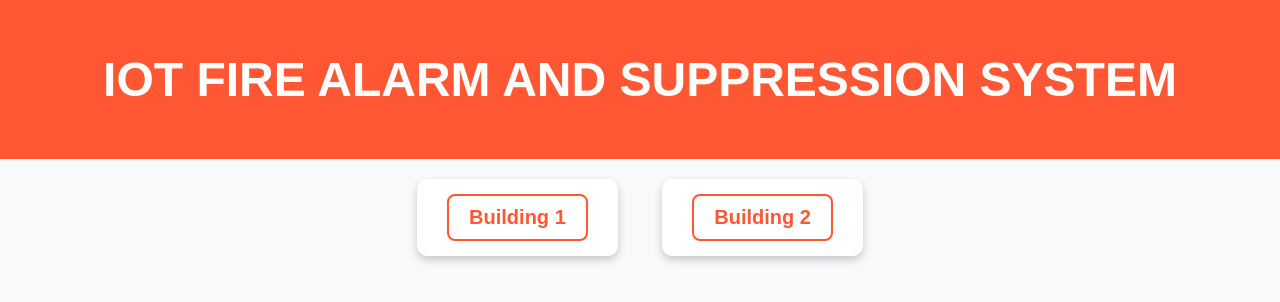
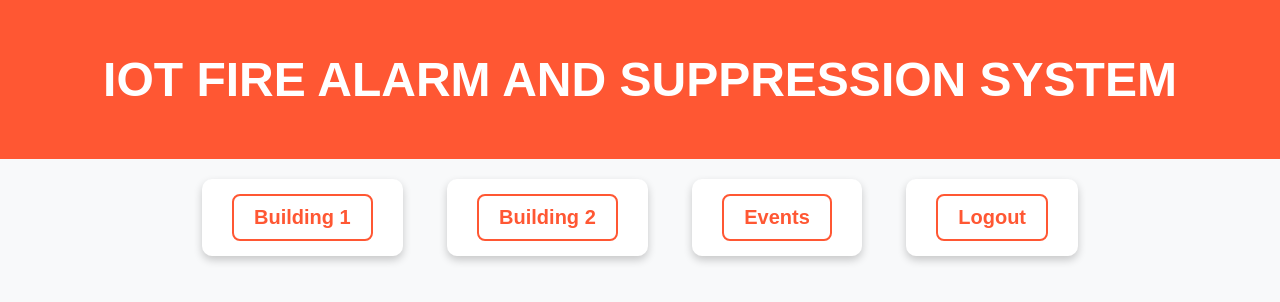
Before and after one commit to MinhLuong1006/IOTweb2.0, a Flask app: page /dashboard in a window 1280 px wide. Shown: the top 302 px of the page. Run offline with Flask 3, Linux system fonts and the light colour scheme; the visitor is signed in with stand-in values (Sample User, id 1).

Commit message:
Changes to be committed: modified:   templates/features/dashboard.html

```diff
--- a/templates/features/dashboard.html
+++ b/templates/features/dashboard.html
@@ -29,6 +29,14 @@
     </div>
 
 
+    <div class="building-box">
+        <a href="{{url_for('event_log')}}" class="slider-link">Events</a>
+    </div>
+
+    <div class="building-box">
+        <a href="{{url_for('logout')}}" class="slider-link">Logout</a>
+    </div>
+
 </body>
 
 </html>
```
